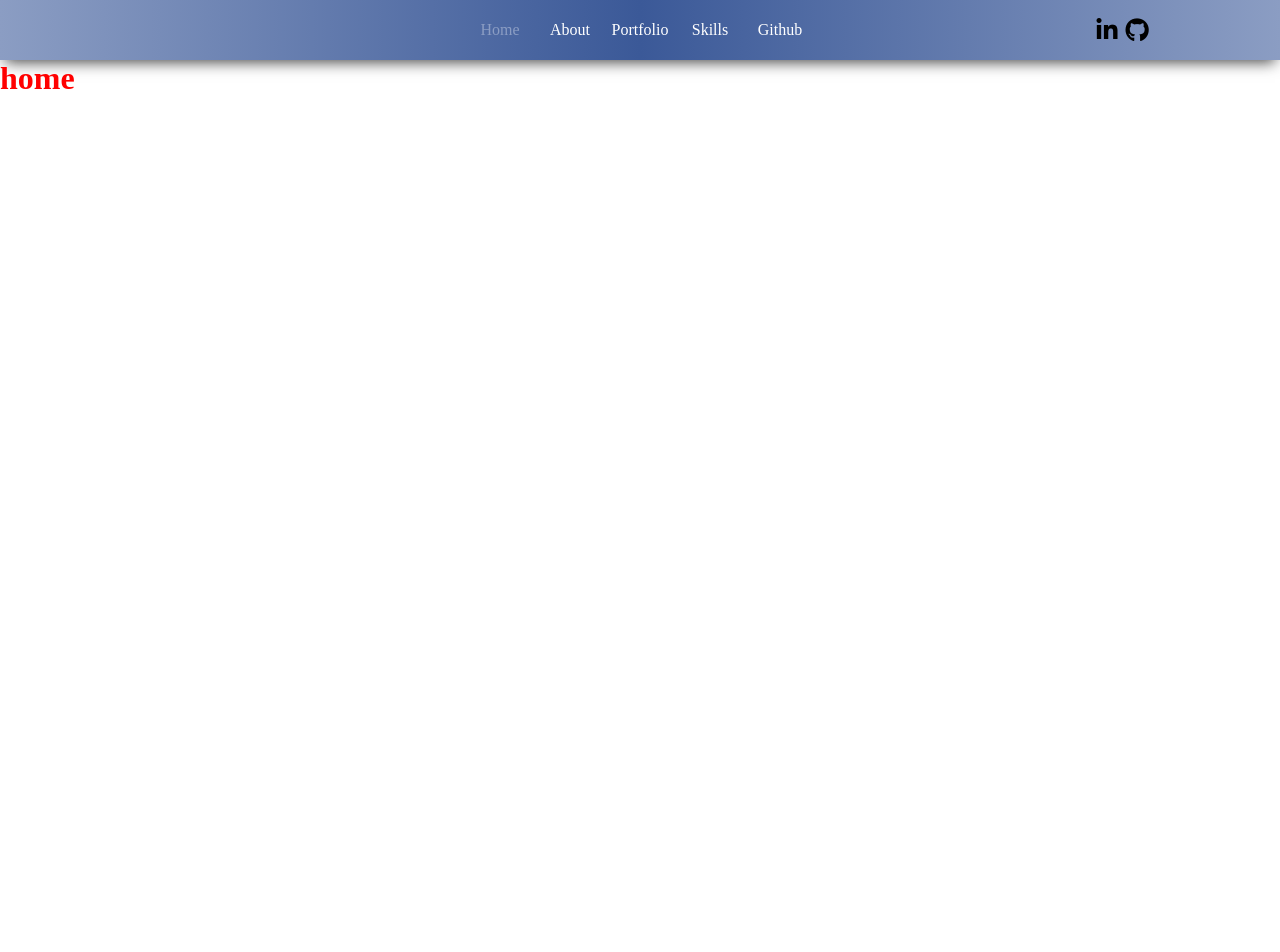
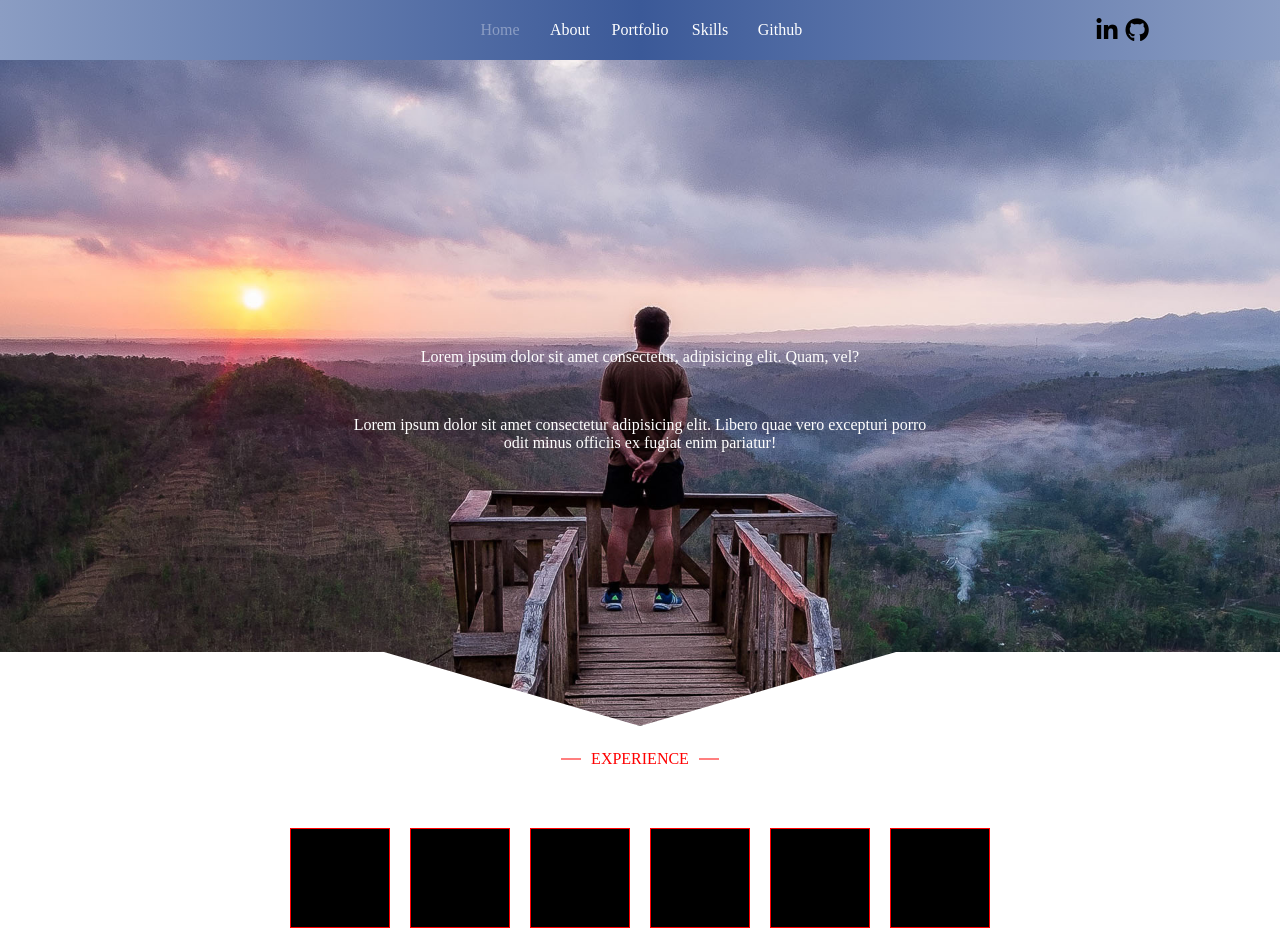
Before and after one commit to klauza/animated-business-app, a React (Create React App) app: page / in a window 1280 px wide. Shown: the top 952 px of the page. Before the commit the page ends 800 px from the top, so only its background shows below. Built offline with nearby package versions, Linux system fonts and the light colour scheme; no server answers.

Commit message:
home content add

```diff
--- a/src/components/layout/Home.js
+++ b/src/components/layout/Home.js
@@ -1,9 +1,34 @@
 import React from 'react'
+import heroImg from '../../media/hero-imgs/hero.jpg'
 
 function Home() {
   return (
     <div className="container-home">
-      <h1>home</h1>
+
+
+
+      <div className="container-home__hero">
+        <img src={heroImg} className="container-home__hero--img" />
+
+        <div className="container-home__hero--para">
+          <p>Lorem ipsum dolor sit amet consectetur, adipisicing elit. Quam, vel?</p>
+          <p>Lorem ipsum dolor sit amet consectetur adipisicing elit. Libero quae vero excepturi porro odit minus officiis ex fugiat enim pariatur!</p>
+        </div>
+
+      </div>
+
+      <div className="container-home__experience">
+        <span>EXPERIENCE</span>
+      </div>
+
+      <div className="container-home__skill-icons">
+        <div>1</div>
+        <div>2</div>
+        <div>3</div>
+        <div>4</div>
+        <div>5</div>
+        <div>6</div>
+      </div>
     </div>
   )
 }
--- a/src/css/sass/_home.scss
+++ b/src/css/sass/_home.scss
@@ -1,5 +1,68 @@
 .container-home{
-  h1{
-    color: red;
+  &__hero{
+    clip-path: polygon(0 0, 100% 0, 100% 80%, 70% 80%, 50% 90%, 30% 80%, 0 80%);
+    &--img{
+      width: 100%;
+      height: 92vh;
+      object-fit: cover;
+      object-position: 50% 30%;
+    }
+    &--para{
+      text-align: center;
+      position: absolute;
+      top: 50%; left: 50%;
+      transform: translate(-50%, -50%);
+      color: white;
+      z-index: 2;
+      max-width: 600px;
+      p:nth-child(1){
+        margin-bottom: 50px;
+      }
+      p:nth-child(2){
+      }
+    }
   }
+
+  &__experience{
+    text-align: center;
+    margin-top: -50px;
+    span{
+      color: red;
+      position: relative;
+      &::before, &::after{
+        content: '';
+        display: block;
+        width: 20px;
+        height: 1px;
+        background: red;
+        margin: 0 auto;
+      }
+      &::before{
+        position: absolute; top: 50%; left: -30px;
+        transform: translateY(-50%);
+      }
+      &::after{
+        position: absolute; top: 50%; right: -30px;
+        transform: translateY(-50%);
+      }
+    }
+  }
+
+  &__skill-icons{
+    width: 80%;
+    margin: 50px auto;
+    display: flex;
+    flex-wrap: wrap;
+    justify-content: center;
+
+    div{
+      min-width: 100px;
+      min-height: 100px;
+      text-align: center;
+      margin: 10px 10px;
+      background: black;
+      border: 1px solid red;
+    }
+  }
+
 }
--- a/src/style.css
+++ b/src/style.css
@@ -49,8 +49,81 @@ body {
         font-size: 24px;
         line-height: 60px; }
 
-.container-home h1 {
-  color: red; }
+.container-home__hero {
+  -webkit-clip-path: polygon(0 0, 100% 0, 100% 80%, 70% 80%, 50% 90%, 30% 80%, 0 80%);
+          clip-path: polygon(0 0, 100% 0, 100% 80%, 70% 80%, 50% 90%, 30% 80%, 0 80%); }
+  .container-home__hero--img {
+    width: 100%;
+    height: 92vh;
+    object-fit: cover;
+    object-position: 50% 30%; }
+  .container-home__hero--para {
+    text-align: center;
+    position: absolute;
+    top: 50%;
+    left: 50%;
+    -webkit-transform: translate(-50%, -50%);
+            transform: translate(-50%, -50%);
+    color: white;
+    z-index: 2;
+    max-width: 600px; }
+    .container-home__hero--para p:nth-child(1) {
+      margin-bottom: 50px; }
+
+.container-home__experience {
+  text-align: center;
+  margin-top: -50px; }
+  .container-home__experience span {
+    color: red;
+    position: relative; }
+    .container-home__experience span::before, .container-home__experience span::after {
+      content: '';
+      display: block;
+      width: 20px;
+      height: 1px;
+      background: red;
+      margin: 0 auto; }
+    .container-home__experience span::before {
+      position: absolute;
+      top: 50%;
+      left: -30px;
+      -webkit-transform: translateY(-50%);
+              transform: translateY(-50%); }
+    .container-home__experience span::after {
+      position: absolute;
+      top: 50%;
+      right: -30px;
+      -webkit-transform: translateY(-50%);
+              transform: translateY(-50%); }
+
+.container-home__skill-icons {
+  width: 80%;
+  margin: 50px auto;
+  display: -webkit-box;
+  display: flex;
+  flex-wrap: wrap;
+  -webkit-box-pack: center;
+          justify-content: center; }
+  .container-home__skill-icons div {
+    min-width: 100px;
+    min-height: 100px;
+    text-align: center;
+    margin: 10px 10px;
+    background: black;
+    border: 1px solid red; }
+
+.about-main-container {
+  background: white; }
+  .about-main-container .about-spinner {
+    -webkit-transition: 250ms all ease-in;
+    transition: 250ms all ease-in;
+    position: absolute;
+    top: 160px;
+    left: 50%;
+    -webkit-transform: translateX(-50%);
+            transform: translateX(-50%); }
+    .about-main-container .about-spinner img {
+      width: 200px; }
 
 .about {
   min-height: 90vh;
```
Also changed, not shown: src/media/hero-imgs/hero.jpg (added).
